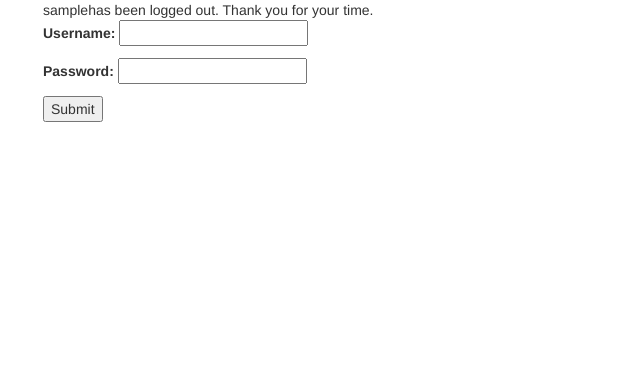
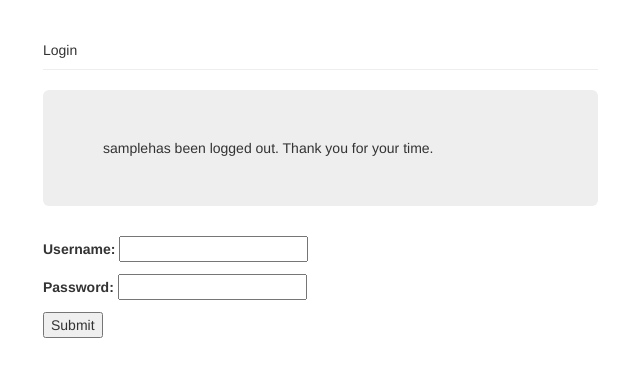
Before and after one commit to Ishan-sopho/MatchGame, a Django app: page /logout/ in a window 1280 px wide. Shown: the top 377 px of the page, without its empty margins (27-667 px from the left). Run offline with Django 3.2, Linux system fonts and the light colour scheme; the visitor is signed in with stand-in values (Sample User, id 1); parts of the project's set-up code (start-up, migrations or seed data) failed here and were passed over; some libraries are stand-ins or nearby versions.

Commit message:
Added basic styling to pages

```diff
--- a/mainapp/templates/login.html
+++ b/mainapp/templates/login.html
@@ -9,14 +9,23 @@
 </head>
 <body>
 <div class="container">
+    <div class="row">
+        <div class="col-lg-6 col-md-6 col-sm-8 col-xs-12">
+            <div class="page-header">
+                Login<br>
+            </div>
             {% if message %}
+            <div class="jumbotron">
                 {{message}}
+            </div>
             {% endif %}
             <form action="{% url 'mainapp:login' %}" method="post">
                 {% csrf_token %}
                 {{ logform.as_p }}
-        <input type="submit" value="Submit" />
+                <input type="submit" value="Submit" class="button "/>
             </form>
+        </div>
+    </div>
 </div>
 <!-- Latest compiled and minified JavaScript -->
 <script src="https://maxcdn.bootstrapcdn.com/bootstrap/3.3.7/js/bootstrap.min.js" integrity="sha384-Tc5IQib027qvyjSMfHjOMaLkfuWVxZxUPnCJA7l2mCWNIpG9mGCD8wGNIcPD7Txa" crossorigin="anonymous"></script>
```
Also changed, not shown: mainapp/templates/game.html (+12 -3 lines). Lines whose indentation alone changed are shown as unchanged.
